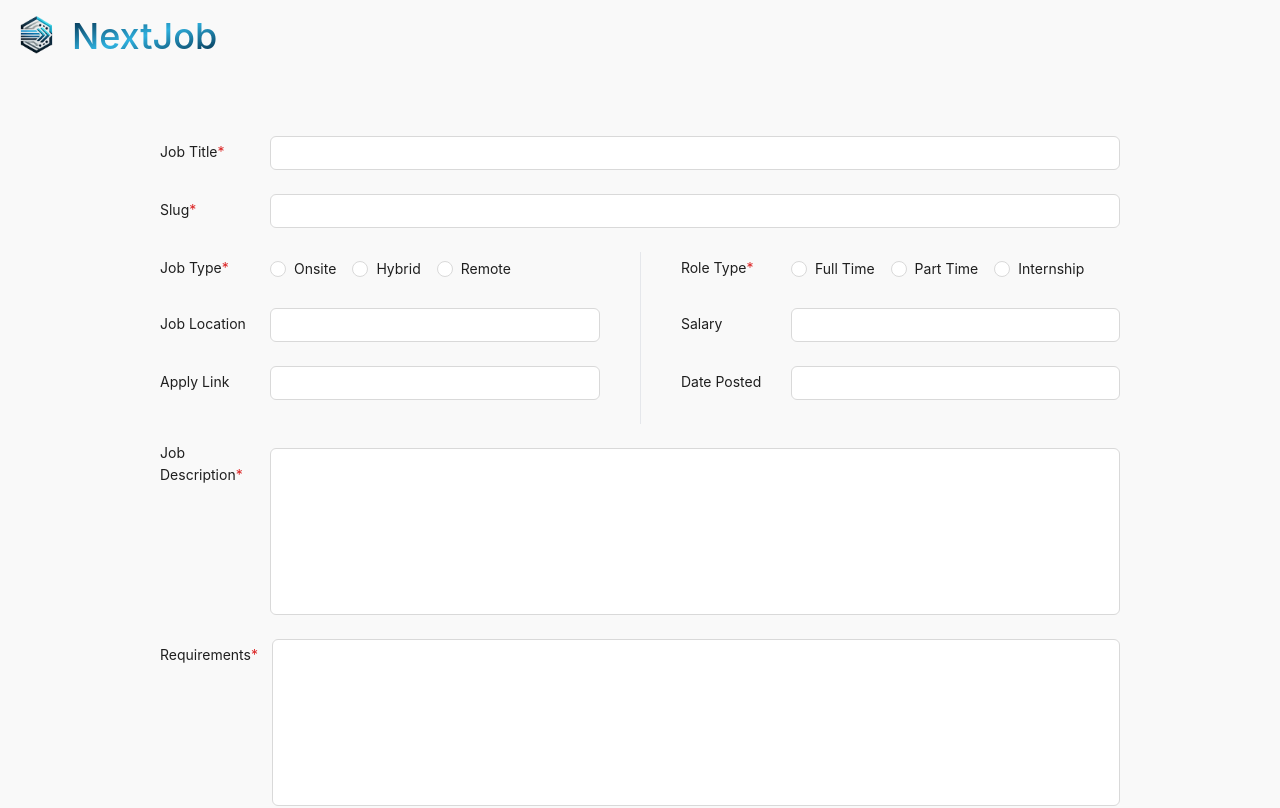
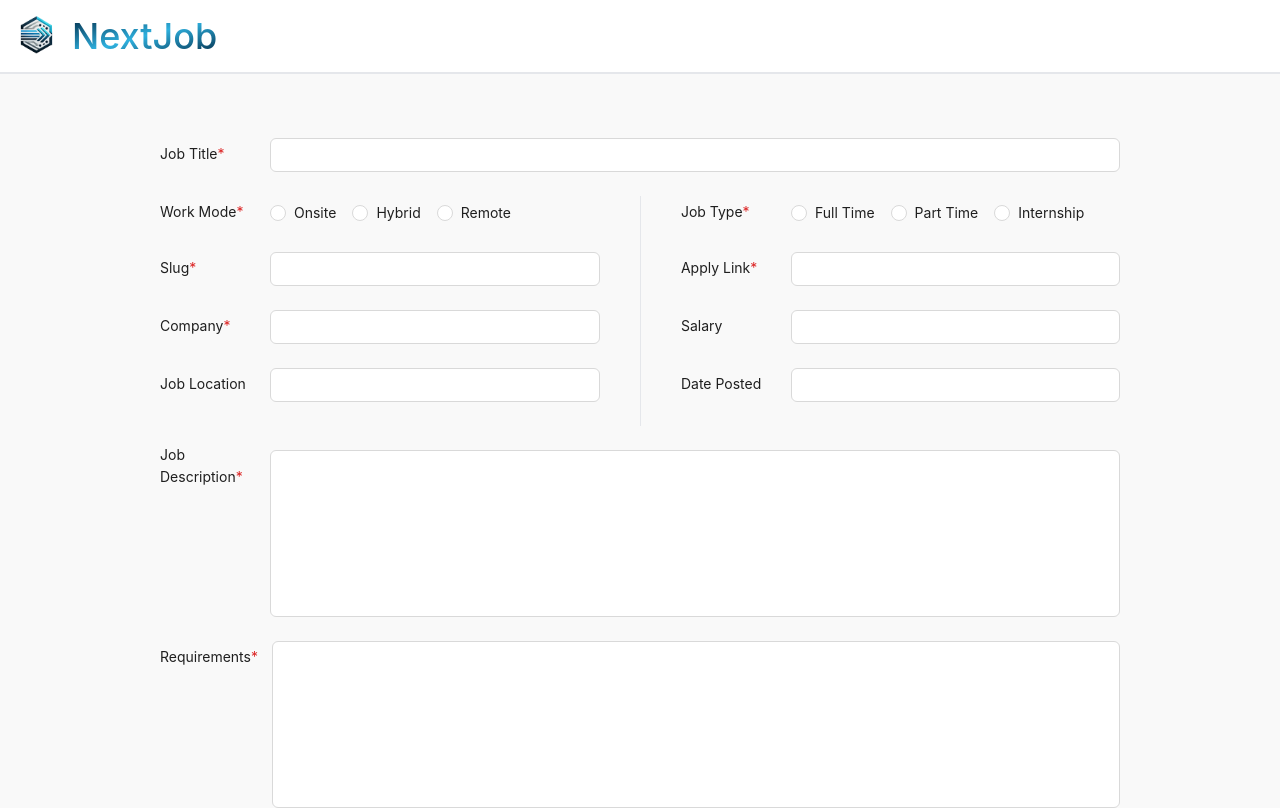
Before and after one commit to JeetuGuptaa/NextJob-frontend, a React (Vite) app: page /create in a window 1280 px wide. Shown: the top 808 px of the page. Built offline with nearby package versions, Linux system fonts and the light colour scheme.

Commit message:
integrate post api

```diff
--- a/package.json
+++ b/package.json
@@ -11,6 +11,7 @@
   },
   "dependencies": {
     "antd": "^5.22.7",
+    "axios": "^1.7.9",
     "react": "^18.3.1",
     "react-dom": "^18.3.1",
     "react-router": "^7.1.1"
--- a/src/App.tsx
+++ b/src/App.tsx
@@ -6,7 +6,7 @@ import JobDetails from "./pages/JobDetails";
 function App() {
   return (
     <>
-      <h1 className="flex items-center">
+      <h1 className="flex items-center bg-white border-b-2">
         <img src="/nextJob-NBG.png" height="72" width="72" />
         <span className="font-medium text-4xl bg-gradient-to-br from-[#002642] via-[#2fb1df] to-[#002642] bg-clip-text text-transparent">
           NextJob
--- a/src/pages/CreateJob.tsx
+++ b/src/pages/CreateJob.tsx
@@ -1,5 +1,7 @@
 import { Form, Button, Input, Radio } from "antd";
 import { useState } from "react";
+import { createJob } from "../utils";
+import { formatPayload } from "../utils";
 
 export default function CreateJob() {
   const [form] = Form.useForm();
@@ -28,7 +30,8 @@ export default function CreateJob() {
         );
       }}
       onFinish={(value: any) => {
-        console.log("yo", value);
+        const payload = formatPayload({ jobObj: value });
+        createJob({ payload });
       }}
       form={form}
       autoComplete="off"
@@ -47,25 +50,11 @@ export default function CreateJob() {
         <Input className="text-base" />
       </Form.Item>
 
-      <Form.Item
-        label="Slug"
-        name="slug"
-        rules={[
-          {
-            required: true,
-            message: "Slug is required",
-            whitespace: true,
-          },
-        ]}
-      >
-        <Input className="text-base" />
-      </Form.Item>
-
       <div className="flex mb-6">
         <div className="w-1/2">
           <Form.Item
-            label="Job Type"
-            name="jobType"
+            label="Work Mode"
+            name="workMode"
             rules={[{ required: true, message: "Select a Job type" }]}
           >
             <Radio.Group
@@ -80,16 +69,38 @@ export default function CreateJob() {
           </Form.Item>
 
           <Form.Item
-            label="Job Location"
-            name="location"
+            label="Slug"
+            name="slug"
+            rules={[
+              {
+                required: true,
+                message: "Slug is required",
+                whitespace: true,
+              },
+            ]}
             className="w-11/12 mr-auto"
           >
             <Input className="text-base" />
           </Form.Item>
 
           <Form.Item
-            label="Apply Link"
-            name="applyLink"
+            label="Company"
+            name="company"
+            rules={[
+              {
+                required: true,
+                message: "Company name is required",
+                whitespace: true,
+              },
+            ]}
+            className="w-11/12 mr-auto"
+          >
+            <Input className="text-base" />
+          </Form.Item>
+
+          <Form.Item
+            label="Job Location"
+            name="location"
             className="w-11/12 mr-auto"
           >
             <Input className="text-base" />
@@ -98,8 +109,8 @@ export default function CreateJob() {
 
         <div className="w-1/2 border-l border-solid border-silver">
           <Form.Item
-            label="Role Type"
-            name="employmentType"
+            label="Job Type"
+            name="jobType"
             rules={[{ required: true, message: "Select a Job type" }]}
             className="w-11/12 ml-auto"
           >
@@ -112,6 +123,15 @@ export default function CreateJob() {
               <Radio value={"Part Time"}>Part Time</Radio>
               <Radio value={"Internship"}>Internship</Radio>
             </Radio.Group>
+          </Form.Item>
+
+          <Form.Item
+            label="Apply Link"
+            name="applyLink"
+            rules={[{ required: true, message: "Apply Link is required" }]}
+            className="w-11/12 ml-auto"
+          >
+            <Input className="text-base" />
           </Form.Item>
 
           <Form.Item label="Salary" name="salary" className="w-11/12 ml-auto">
@@ -130,7 +150,7 @@ export default function CreateJob() {
 
       <Form.Item
         label="Job Description"
-        name="description"
+        name="desc"
         rules={[
           {
             required: true,
@@ -152,7 +172,7 @@ export default function CreateJob() {
         rules={[
           {
             required: true,
-            message: "Job Description is required",
+            message: "Job Requirements are required",
             whitespace: true,
           },
         ]}
@@ -170,7 +190,7 @@ export default function CreateJob() {
         rules={[
           {
             required: true,
-            message: "Job Description is required",
+            message: "JobResponsibilities are required",
             whitespace: true,
           },
         ]}
--- /dev/null
+++ b/src/service/index.ts
@@ -0,0 +1,14 @@
+import axios from "axios";
+import { JobReqPayload } from "../types/jobs";
+
+const jobsService = {
+  createJob: async ({ payload }: { payload: JobReqPayload }) => {
+    const res = await axios.post(
+      "http://localhost:3000/v1/jobs/create",
+      payload
+    );
+    return res?.data;
+  },
+};
+
+export { jobsService };
--- /dev/null
+++ b/src/types/jobs.d.ts
@@ -0,0 +1,31 @@
+export interface JobReqPayload {
+  role: string;
+  desc: string;
+  salary?: string;
+  location?: string;
+  jobType?: string;
+  workMode?: string;
+  req?: [string];
+  exp?: string;
+  applyLink?: string;
+  date?: string;
+  res?: [string];
+  company: string;
+  slug: string;
+}
+
+export interface JobPayload {
+  role: string;
+  desc: string;
+  salary?: string;
+  location?: string;
+  jobType?: string;
+  workMode?: string;
+  req?: string;
+  exp?: string;
+  applyLink?: string;
+  date?: string;
+  res?: string;
+  company: string;
+  slug: string;
+}
--- /dev/null
+++ b/src/utils/index.ts
@@ -0,0 +1,29 @@
+import { jobsService } from "../service";
+import { JobPayload } from "../types/jobs";
+
+export const createJob = async ({ payload }: { payload: any }) => {
+  const res = await jobsService.createJob({ payload });
+  if (res?.success) {
+    console.log("Posted SUccessfully");
+  } else {
+    console.log(res ? res.message : "Error");
+  }
+};
+
+export const formatPayload = ({ jobObj }: { jobObj: JobPayload }) => {
+  return {
+    role: jobObj?.role?.trim(),
+    desc: jobObj?.desc?.trim(),
+    salary: jobObj?.salary?.trim(),
+    location: jobObj?.location?.trim(),
+    jobType: jobObj?.jobType,
+    workMode: jobObj?.workMode,
+    req: jobObj?.req?.split("\n"),
+    exp: jobObj?.exp?.trim(),
+    applyLink: jobObj?.applyLink?.trim(),
+    date: jobObj?.date?.trim(),
+    res: jobObj?.res?.split("\n"),
+    company: jobObj?.company?.trim(),
+    slug: jobObj?.slug?.trim(),
+  };
+};
```
Also changed, not shown: src/utils/constant.ts (added), 1 other file (tests, documents, lock files or other folders).
